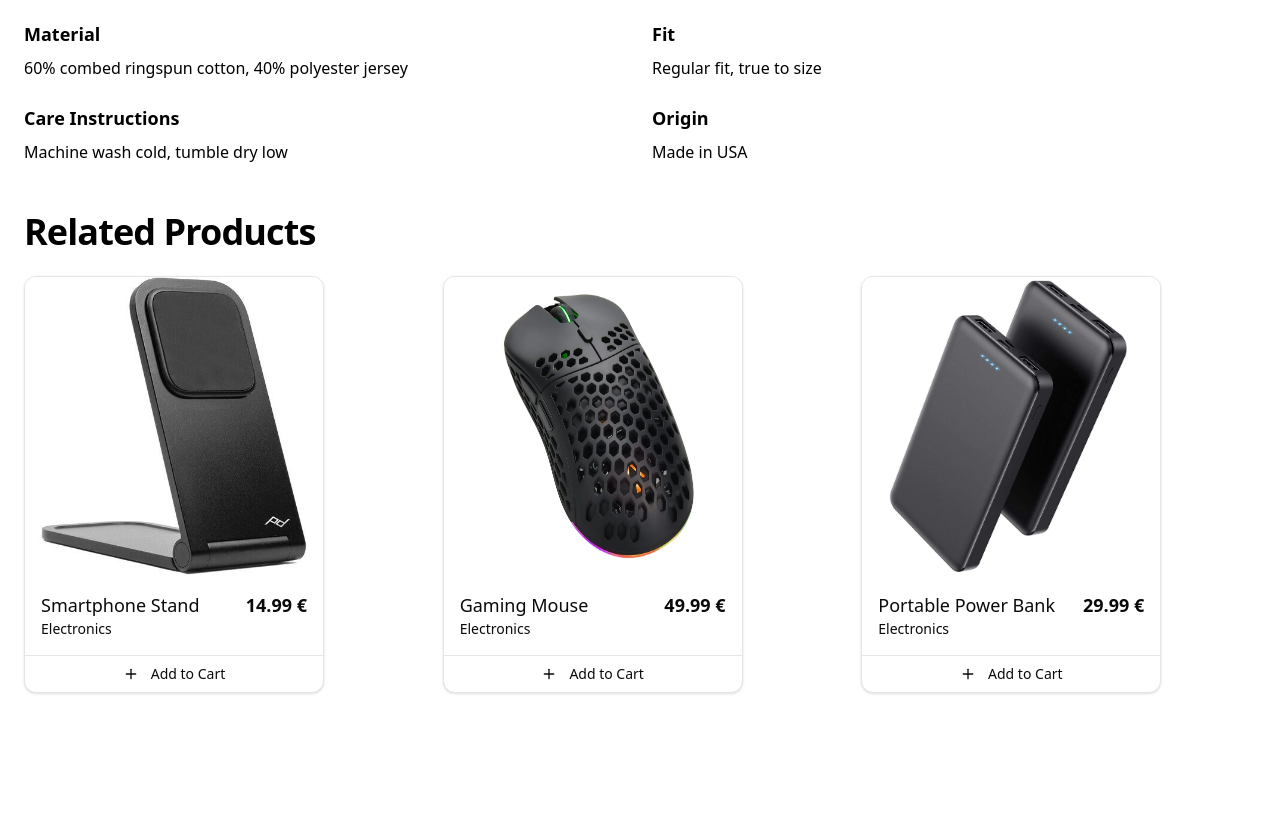
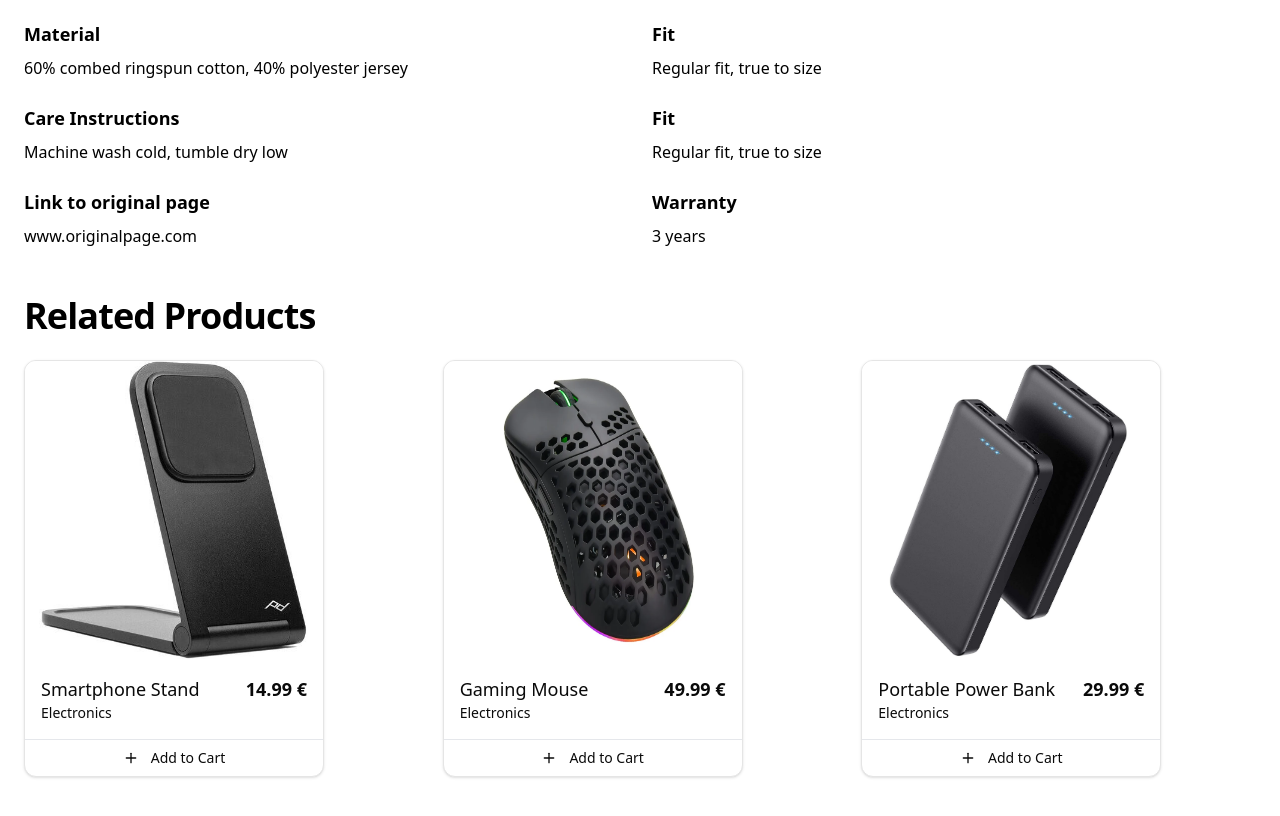
Before and after one commit to GASPing4ER/rpo_spletna_trgovina, a Next.js app: page /products/1 in a window 1280 px wide. Shown: the part 1036-1852 px from the top of the page. Built offline with nearby package versions, Linux system fonts and the light colour scheme.

Commit message:
tehnične lastnosti produkta na strani o produktu

```diff
--- a/src/app/products/[productId]/page.tsx
+++ b/src/app/products/[productId]/page.tsx
@@ -3,6 +3,7 @@ import { Button } from "@/components/ui/button";
 import { productsDummyData } from "@/constants";
 import { StarIcon } from "lucide-react";
 import Image from "next/image";
+import Link from "next/link";
 
 export default async function ProductDetailsPage({
   params,
@@ -86,8 +87,20 @@ export default async function ProductDetailsPage({
                 </p>
               </div>
               <div className="grid gap-2">
-                <h3 className="text-lg font-semibold">Origin</h3>
-                <p className="text-muted-foreground">Made in USA</p>
+                <h3 className="text-lg font-semibold">Fit</h3>
+                <p className="text-muted-foreground">
+                  Regular fit, true to size
+                </p>
+              </div>
+              <div className="grid gap-2">
+                <h3 className="text-lg font-semibold">Link to original page</h3>
+                <Link href="/" className="text-muted-foreground">
+                  www.originalpage.com
+                </Link>
+              </div>
+              <div className="grid gap-2">
+                <h3 className="text-lg font-semibold">Warranty</h3>
+                <p className="text-muted-foreground">3 years</p>
               </div>
             </div>
           </div>
```
